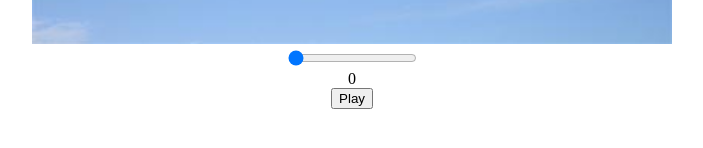
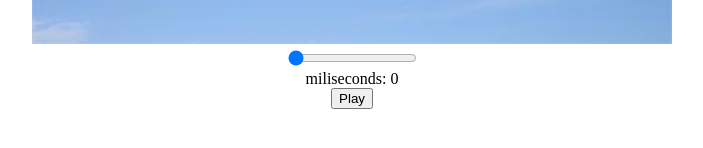
Before and after one commit to Schukuratsu/amazing-slideshow, a React (Create React App) app: page / in a window 1280 px wide. Shown: the part 564-712 px from the top of the page, without its empty margins (288-991 px from the left). Built offline with nearby package versions, Linux system fonts and the light colour scheme.

Commit message:
refactor of useEffect dependencies and logic to avoid triggering the useEffect too many times

```diff
--- a/src/components/FramePlayer/index.tsx
+++ b/src/components/FramePlayer/index.tsx
@@ -14,6 +14,10 @@ export function FramePlayer({ frames, fps }: Props) {
 
   const totalTimeInMiliseconds = (1000 * frames.length) / fps;
 
+  const isOnEndOfFrames = currentTimeInMiliseconds >= totalTimeInMiliseconds;
+
+  const currentFrame = Math.floor((fps * currentTimeInMiliseconds) / 1000);
+
   /* using separate useEffects for the time increments and autostop because
   a big delay happens when the "setInterval" needs to be called on every tick. */
   useEffect(() => {
@@ -26,13 +30,11 @@ export function FramePlayer({ frames, fps }: Props) {
   }, [isPlaying]);
 
   useEffect(() => {
-    if (currentTimeInMiliseconds >= totalTimeInMiliseconds) {
+    if (isOnEndOfFrames && isPlaying) {
       setIsPlaying(false);
       setCurrentTimeInMiliseconds(totalTimeInMiliseconds);
     }
-  }, [currentTimeInMiliseconds, totalTimeInMiliseconds]);
-
-  const currentFrame = Math.floor((fps * currentTimeInMiliseconds) / 1000);
+  }, [isOnEndOfFrames, isPlaying, totalTimeInMiliseconds]);
 
   return (
     <div className={styles.framePlayer}>
@@ -54,7 +56,7 @@ export function FramePlayer({ frames, fps }: Props) {
           }
         />
       </div>
-      <div>{currentTimeInMiliseconds.toString()}</div>
+      <div>miliseconds: {currentTimeInMiliseconds.toString()}</div>
       <div>
         <button onClick={() => setIsPlaying((value) => !value)}>
           {isPlaying ? "Pause" : "Play"}
```
